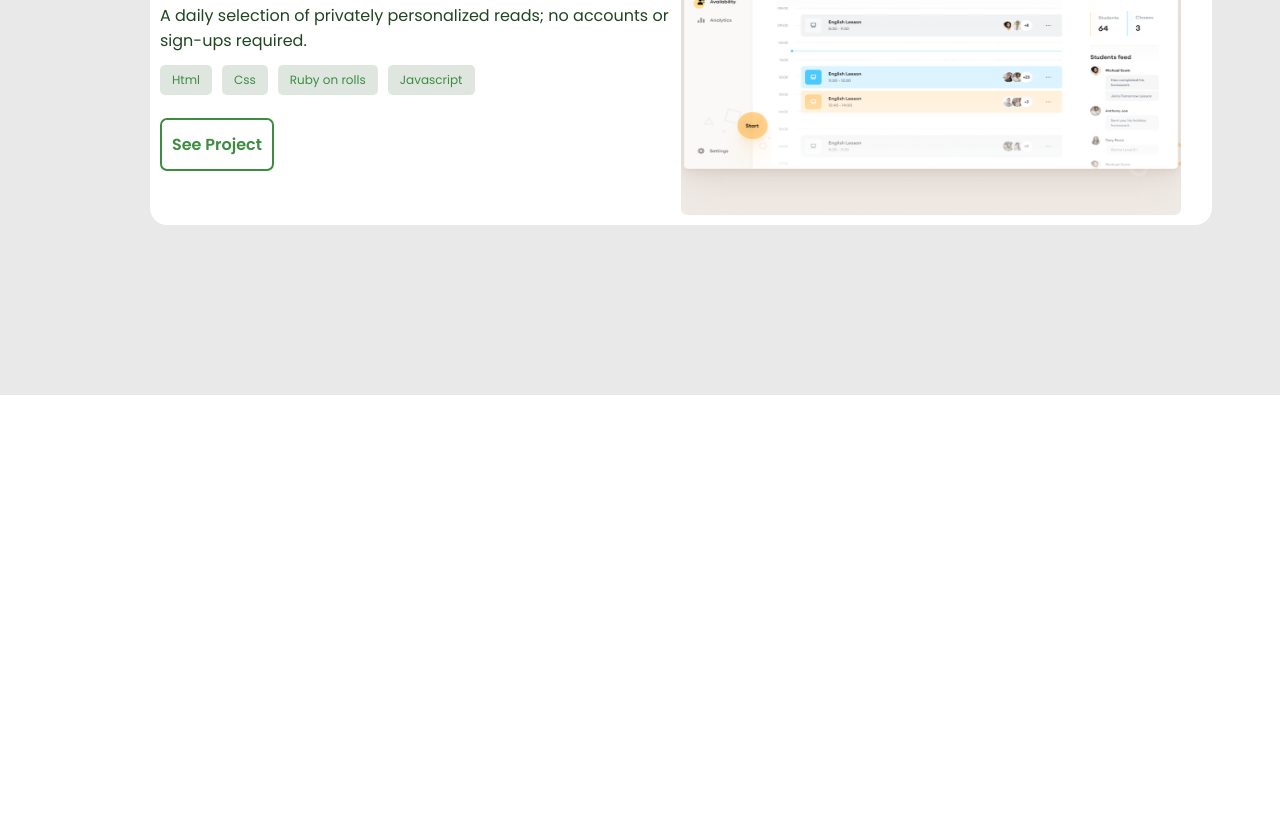
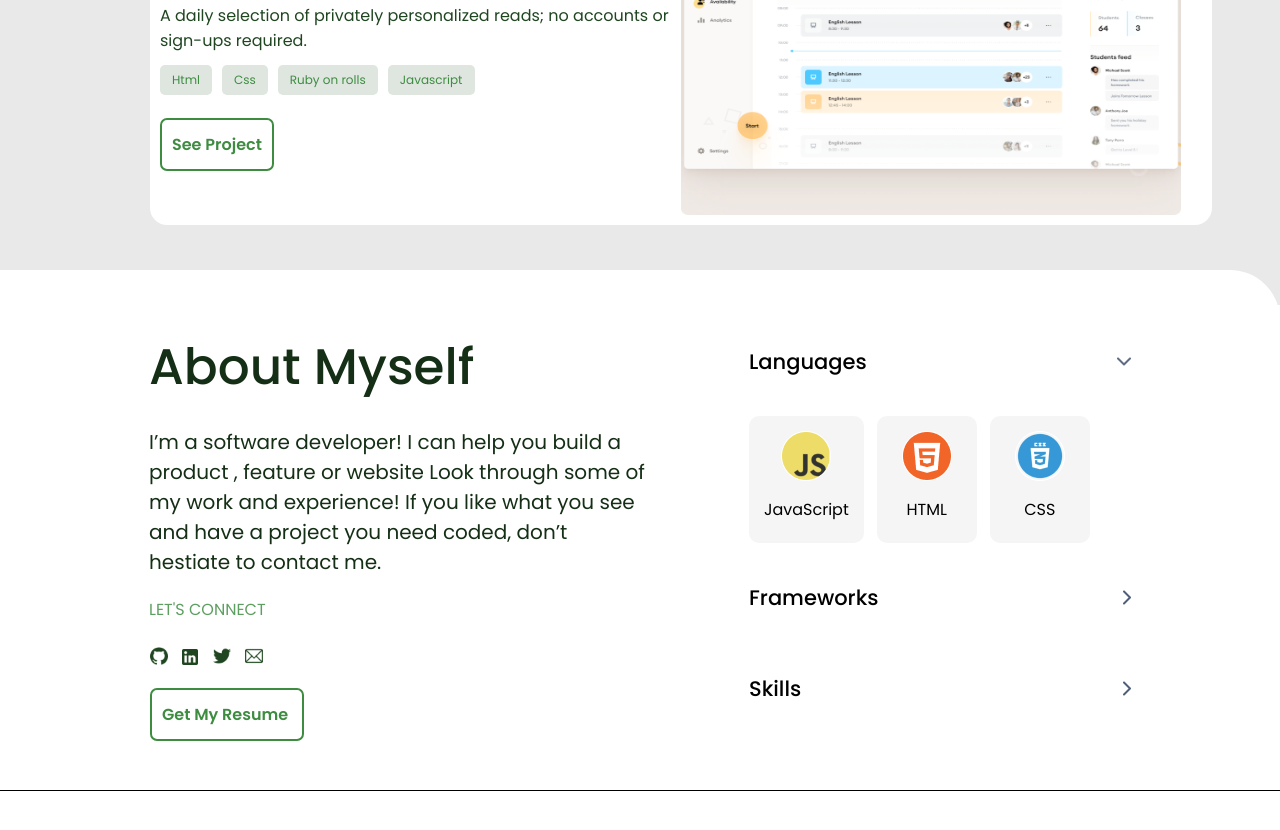
Before and after one commit to Henriette101/portifolioProject, a plain HTML site: page portfolio.html in a window 1280 px wide. Shown: the part 2237-3067 px from the top of the page. Drawn offline with Linux system fonts and the light colour scheme.

Commit message:
I have added about myself section

```diff
--- a/portfolio.css
+++ b/portfolio.css
@@ -128,7 +128,7 @@ height:130px;
 
 .middleSection{
     background-color: rgb(233, 233, 233);
-    height:1800px;
+    height:1710px;
    margin-top: 115px;
    z-index: 9;
    position: relative;
@@ -253,3 +253,98 @@ font-size: 14px;
     margin-top: 50px;
 
 }
+
+.whiteDiv5{
+    height:500px;
+    z-index: 19;
+    position: relative;
+    background-color:white;
+    border-top-right-radius: 50px;
+    display: grid;
+    grid-template-columns: 1fr 1fr;
+
+    padding: 10px;
+    margin-top: -35px;
+    border-bottom: 1px solid black;
+
+}
+.whiteDiv5 .aboutMyself{
+    margin-right: 100px;
+}
+
+.welcomeText2{
+      font-weight: 500;
+    color:#142F15;
+    font-size: 50px;
+     margin-left: 139px;
+     width:460px;
+
+}
+
+.description2{
+    margin-left: 139px;
+    width:500px;
+    font-size: 20px;
+    color:#142F15;
+    margin-top: -28px;
+}
+
+.seeProject2 p{
+    border: 2px solid #3D8C40;
+    width:130px;
+    padding: 12px 10px;
+    color: #3D8C40;
+    font-weight: 580;
+    border-radius: 7px;
+
+}
+
+.seeProject2{
+    margin-left: 140px;
+}
+
+.Details{
+    display:flex;
+    flex-direction: column;
+    margin-top: 45px;
+    justify-content: space-between;
+    margin-bottom: 55px;
+    margin-right: 139px;
+}
+
+.languages{
+    display: flex;
+    flex-direction: row;
+    justify-content: space-between;
+
+}
+.languages p{
+    font-weight:500;
+    font-size:21px
+
+}
+.languagesIcons{
+    display: flex;
+    flex-direction: row;
+ }
+
+.js, .html, .css{
+    display: flex;
+    flex-direction: column;
+    align-items: center;
+    background-color: rgb(245, 245, 245);
+    border-radius: 10px;
+    margin-right: 13px;
+
+}
+.js{
+    padding: 15px 15px 5px 15px;
+}
+.html, .css{
+padding: 15px 25px 5px 25px;
+}
+
+.languagesIcons img{
+    height:50px;
+    width:50px;
+}
--- a/portfolio.html
+++ b/portfolio.html
@@ -129,11 +129,56 @@
             <div class="snapshoot">
                 <img src="images/Snapshoot Portfolio4.png">
             </div>
+        </div>
+
+    </div>
+    <div class="whiteDiv5">
+        <div class="aboutMyself">
+
+
+            <p class="welcomeText2">About Myself</p>
+            <p class="description2">I’m a software developer! I can help you build a product , feature or website Look through some of my work and experience! If you like what you see and have a project you need coded, don’t hestiate to contact me.</p>
+            <p class="connect">LET'S CONNECT</p>
+            <div class="icons">
+                <a href="https://github.com/Henriette101"><img class="github" src="icons/github.png"></a>
+                <a href="https://www.linkedin.com/in/ishimwe-henriette-aab074210/"><img class="linkedin"src="icons/linkedin-logo.png"></a>
+                <img  class="twitter"src="icons/twitter.png">
+                <img class="email"src="icons/email.png">
+            </div>
+            <div class="seeProject2"><p>Get My Resume</p></div>
 
         </div>
+        <div class="Details">
+            <div class="languages">
+             <p>Languages</p>
+             <img src="icons/Union.svg">
+            </div>
+            <div class="languagesIcons">
+                <div class="js">
+                    <img src="images/Ellipse 1.png">
+                    <p>JavaScript</p>
+                </div>
+                <div class="html">
+                    <img src="images/Ellipse 2.png">
+                    <p>HTML</p>
 
+                </div>
+                <div class="css">
+                    <img src="images/Ellipse 3.png">
+                    <p>CSS</p>
+                </div>
 
+            </div>
+            <div class="languages">
+                <p>Frameworks</p>
+                <img src="icons/Union2.svg">
+               </div>
+               <div class="languages">
+                <p>Skills</p>
+                <img src="icons/Union2.svg">
+               </div>
 
+        </div>
 
     </div>
 
```
Also changed, not shown: icons/Union.svg (added), icons/Union2.svg (added), images/Ellipse 1.png (added), images/Ellipse 2.png (added), images/Ellipse 3.png (added).
